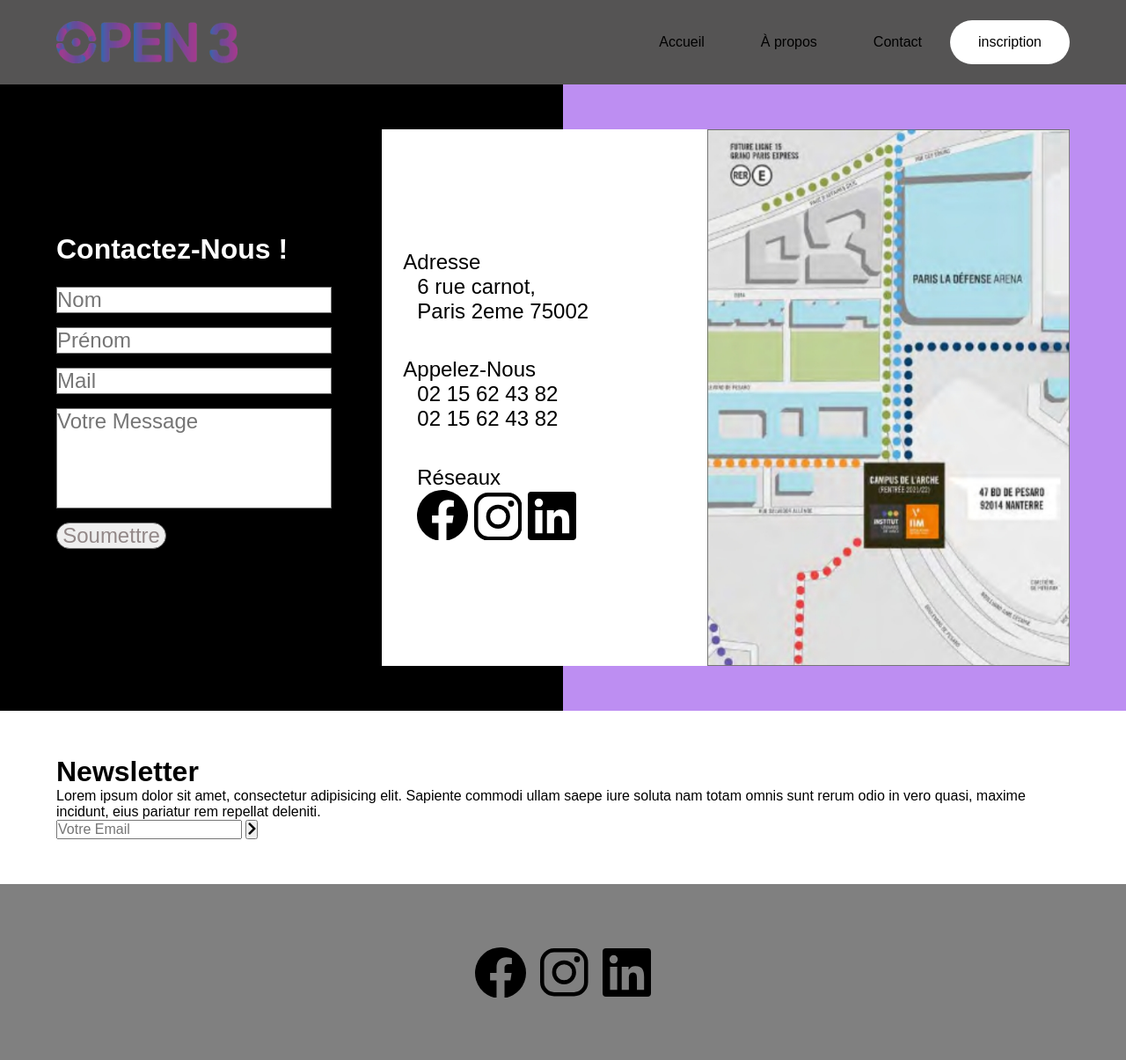
After one commit to MeliMel00/Bap-open-3-grp34, a PHP site: page /contact.php in a window 1280 px wide. The commit adds this page. Shown: the whole page at 88% size. Run offline with PHP 8.4, Linux system fonts and the light colour scheme.

Commit message:
Add Contact

```diff
--- /dev/null
+++ b/contact.php
@@ -0,0 +1,81 @@
+<!DOCTYPE html>
+<html lang="en">
+<head>
+    <meta charset="UTF-8">
+    <meta http-equiv="X-UA-Compatible" content="IE=edge">
+    <meta name="viewport" content="width=device-width, initial-scale=1.0">
+    <script src="https://code.jquery.com/jquery-3.5.0.js"></script>
+    <link rel="stylesheet" href="https://use.fontawesome.com/releases/v5.15.4/css/all.css" integrity="sha384-DyZ88mC6Up2uqS4h/KRgHuoeGwBcD4Ng9SiP4dIRy0EXTlnuz47vAwmeGwVChigm" crossorigin="anonymous">
+    <link rel="stylesheet" href="style.css">
+    <title>Contact</title>
+</head>
+<body>
+    <?php include 'header.php' ?>
+
+
+    <section class="contact">
+        <div class="left-contact">
+            <h2 class="title-contact">Contactez-Nous !</h2>
+            <div class="contact-form">
+                <form method="POST">
+
+                    <input class="champ" type="text" name="Nom" placeholder="Nom" Required>
+                    <input class="champ" type="text" name="Prenom" placeholder="Prénom" Required>
+                    <input class="champ" type="email" name="Mail" placeholder="Mail" Required>
+                    <textarea name="comments" class="champ" id="comments" cols="20" rows="4" placeholder="Votre Message"></textarea>
+                    <input class="submit champ" type="submit" name="submit" value="Soumettre" class="btn-envoyer">
+
+                </form>
+            </div>
+        </div>
+        <div class="right-contact">
+            <div class="info-contact">
+                <ul>
+                    <span>Adresse</span>
+                    <li>6 rue carnot, <br>Paris 2eme 75002</li>
+                </ul>
+                <ul>
+                    <span>Appelez-Nous</span>
+                    <li>02 15 62 43 82</li>
+                    <li>02 15 62 43 82</li>
+                </ul>
+                <ul>
+                    <li>Réseaux</li>
+                    <li class="incon-sm">
+                        <svg xmlns="http://www.w3.org/2000/svg" width="58" height="57.649" viewBox="0 0 58 57.649">
+                            <path id="Icon_awesome-facebook" data-name="Icon awesome-facebook" d="M58.562,29.562A29,29,0,1,0,25.031,58.212V37.946H17.664V29.562h7.367V23.173c0-7.268,4.327-11.282,10.953-11.282a44.63,44.63,0,0,1,6.492.566V19.59H38.819c-3.6,0-4.725,2.236-4.725,4.529v5.443h8.043L40.85,37.946H34.094V58.212A29.01,29.01,0,0,0,58.562,29.562Z" transform="translate(-0.563 -0.563)"/>
+                        </svg>
+
+                        <svg xmlns="http://www.w3.org/2000/svg" width="54.5" height="54.5" viewBox="0 0 54.5 54.5">
+                            <path id="Tracé_3" data-name="Tracé 3" d="M43.1,9.042A11.388,11.388,0,0,1,54.458,20.4V43.1A11.388,11.388,0,0,1,43.1,54.458H20.4A11.388,11.388,0,0,1,9.042,43.1V20.4A11.388,11.388,0,0,1,20.4,9.042H43.1m0-4.542H20.4A15.943,15.943,0,0,0,4.5,20.4V43.1A15.943,15.943,0,0,0,20.4,59H43.1A15.943,15.943,0,0,0,59,43.1V20.4A15.943,15.943,0,0,0,43.1,4.5Z" transform="translate(-4.5 -4.5)"/>
+                            <path id="Tracé_4" data-name="Tracé 4" d="M27.031,15.812a3.406,3.406,0,1,1,3.406-3.406A3.4,3.4,0,0,1,27.031,15.812Z" transform="translate(14.979 0.083)"/>
+                            <path id="Tracé_5" data-name="Tracé 5" d="M24.875,15.792a9.083,9.083,0,1,1-9.083,9.083,9.092,9.092,0,0,1,9.083-9.083m0-4.542A13.625,13.625,0,1,0,38.5,24.875,13.629,13.629,0,0,0,24.875,11.25Z" transform="translate(2.375 2.375)"/>
+                        </svg>
+                        <svg xmlns="http://www.w3.org/2000/svg" width="55.009" height="55.009" viewBox="0 0 55.009 55.009">
+                            <path id="Icon_awesome-linkedin" data-name="Icon awesome-linkedin" d="M51.08,2.25H3.917A3.946,3.946,0,0,0,0,6.216V53.293a3.946,3.946,0,0,0,3.917,3.966H51.08a3.957,3.957,0,0,0,3.929-3.966V6.216A3.957,3.957,0,0,0,51.08,2.25ZM16.626,49.4H8.472V23.149h8.165V49.4ZM12.549,19.563a4.727,4.727,0,1,1,4.727-4.727,4.729,4.729,0,0,1-4.727,4.727ZM47.188,49.4H39.035V36.631c0-3.045-.061-6.962-4.236-6.962-4.248,0-4.9,3.315-4.9,6.741V49.4H21.746V23.149h7.822v3.585h.111A8.588,8.588,0,0,1,37.4,22.5c8.251,0,9.786,5.44,9.786,12.512Z" transform="translate(0 -2.25)"/>
+                        </svg>
+                    </li>
+                </ul>
+            </div>
+            <div class="map-contact">
+                <img src="./img/map.jpg" alt="">
+            </div>
+        </div>
+    </section>
+    <section class="contact">
+    <ul class="title-sect-ul">
+            <h2 class="title-sect" style="text-decoration: none">Newsletter</h2>
+        </ul>
+        <p>Lorem ipsum dolor sit amet, consectetur adipisicing elit. Sapiente commodi ullam saepe iure soluta nam totam omnis sunt rerum odio in vero quasi, maxime incidunt, eius pariatur rem repellat deleniti.</p>
+        <div class="newsletter">
+            <input type="text" placeholder="Votre Email">
+            <button type="submit"><i class="fas fa-chevron-right"></i></button>
+        </div>
+    </section>
+
+
+
+    <?php include 'footer.php' ?>
+</body>
+<script src="./script.js"></script>
+</html>
--- a/header.php
+++ b/header.php
@@ -61,9 +61,9 @@
         <img src="./img/logo_open_3.png" alt="">
     </div>
     <div class="link-page">
-        <a href="#" class ="link-desc">Accueil</a>
-        <a href="#" class ="link-desc">À propos</a>
-        <a href="#" class ="link-desc">Contact</a>
+        <a href="index.php" class ="link-desc">Accueil</a>
+        <a href="about.php" class ="link-desc">À propos</a>
+        <a href="contact.php" class ="link-desc">Contact</a>
         <a href="inscription.php">
             <div class="btn-inscription">
                 <p>inscription</p>
--- a/index.php
+++ b/index.php
@@ -7,7 +7,7 @@
     <script src="https://code.jquery.com/jquery-3.5.0.js"></script>
     <link rel="stylesheet" href="https://use.fontawesome.com/releases/v5.15.4/css/all.css" integrity="sha384-DyZ88mC6Up2uqS4h/KRgHuoeGwBcD4Ng9SiP4dIRy0EXTlnuz47vAwmeGwVChigm" crossorigin="anonymous">
     <link rel="stylesheet" href="style.css">
-    <title>Document</title>
+    <title>Index</title>
 </head>
 
 <body>
--- a/scss/abstract/_variables.scss
+++ b/scss/abstract/_variables.scss
@@ -1,4 +1,7 @@
 * {
-    font-size: 12px;
+    font-size: 16px;
     list-style-type: none;
 }
+:root{
+    --midle-prct: %50;
+}
--- a/style.css
+++ b/style.css
@@ -48,7 +48,7 @@ section.index:nth-of-type(2) ul:nth-of-type(2) {
   justify-content: center;
 }
 section.index:nth-of-type(2) .div-conf {
-  width: 500px;
+  width: 25%;
   height: auto;
   display: flex;
   flex-direction: column;
@@ -65,10 +65,6 @@ section.index:nth-of-type(2) .div-conf:nth-of-type(2) {
 }
 section.index:nth-of-type(2) .div-conf:nth-of-type(2) .text-conf {
   margin-left: 30px;
-}
-section.index:nth-of-type(2) .img-conf {
-  width: 100%;
-  height: 180px;
 }
 section.index:nth-of-type(2) .text-conf {
   padding: 1rem 0.5rem;
@@ -94,14 +90,14 @@ section.index:nth-of-type(3) .card-hackaton-1 {
   position: relative;
   left: 30px;
   height: auto;
-  width: 550px;
+  width: 40%;
   z-index: 5000;
 }
 section.index:nth-of-type(3) .card-hackaton-2 {
   position: relative;
   right: 30px;
-  height: 400px;
-  width: 400px;
+  height: auto;
+  width: 40%;
   background-color: white;
   display: flex;
   flex-direction: column;
@@ -159,8 +155,12 @@ section.index:nth-of-type(4) .newsletter button :nth-child(1) {
 }
 
 * {
-  font-size: 12px;
+  font-size: 16px;
   list-style-type: none;
+}
+
+:root {
+  --midle-prct: %50;
 }
 
 header {
@@ -492,6 +492,111 @@ footer :nth-child(2) {
   color: white;
 }
 
+section.contact:nth-of-type(1) {
+  display: inline-flex;
+  background: linear-gradient(90deg, black 50%, #BD8EF2 50%);
+  width: 90%;
+}
+@media screen and (max-width: 1024px) {
+  section.contact:nth-of-type(1) {
+    display: flex;
+    flex-direction: column;
+    align-items: center;
+  }
+}
+section.contact:nth-of-type(1) h2 {
+  font-size: 2rem;
+  color: white;
+  margin-bottom: 1.5rem;
+}
+section.contact:nth-of-type(1) .left-contact {
+  width: 40%;
+  display: flex;
+  flex-direction: column;
+  justify-content: center;
+}
+@media screen and (max-width: 1024px) {
+  section.contact:nth-of-type(1) .left-contact {
+    width: 90%;
+  }
+}
+section.contact:nth-of-type(1) .left-contact form {
+  display: flex;
+  flex-direction: column;
+}
+section.contact:nth-of-type(1) .left-contact form .champ {
+  font-size: 1.5rem;
+  margin-bottom: 1rem;
+  border: 1px solid #707070;
+  resize: none;
+  color: #928888;
+}
+section.contact:nth-of-type(1) .left-contact .message {
+  margin-top: 0;
+  height: 5em;
+}
+section.contact:nth-of-type(1) .left-contact .submit {
+  width: 40%;
+  border-radius: 1rem;
+}
+section.contact:nth-of-type(1) .right-contact {
+  display: flex;
+  flex-direction: row;
+  width: 100%;
+  margin-left: 5%;
+}
+@media screen and (max-width: 1024px) {
+  section.contact:nth-of-type(1) .right-contact {
+    margin-left: 0;
+  }
+}
+section.contact:nth-of-type(1) .right-contact .info-contact {
+  display: flex;
+  flex-direction: column;
+  justify-content: center;
+  background-color: white;
+  width: 50%;
+  height: auto;
+}
+@media screen and (max-width: 1024px) {
+  section.contact:nth-of-type(1) .right-contact .info-contact {
+    width: 50%;
+  }
+}
+section.contact:nth-of-type(1) .right-contact .info-contact ul {
+  padding: 1.2rem 0;
+}
+section.contact:nth-of-type(1) .right-contact .info-contact ul span {
+  font-size: 1.5em;
+  padding: 0 1.5rem;
+}
+@media screen and (max-width: 1024px) {
+  section.contact:nth-of-type(1) .right-contact .info-contact ul span {
+    font-size: 1rem;
+  }
+}
+section.contact:nth-of-type(1) .right-contact .info-contact ul li {
+  font-size: 1.5rem;
+  padding: 0 2.5rem;
+}
+@media screen and (max-width: 1024px) {
+  section.contact:nth-of-type(1) .right-contact .info-contact ul li {
+    font-size: 1rem;
+  }
+}
+section.contact:nth-of-type(1) .right-contact .map-contact {
+  width: auto;
+}
+@media screen and (max-width: 1024px) {
+  section.contact:nth-of-type(1) .right-contact .map-contact {
+    width: 50%;
+    height: 50%;
+  }
+}
+section.contact:nth-of-type(1) .right-contact .map-contact img {
+  width: 100%;
+  height: 100%;
+}
 * {
   margin: 0;
   padding: 0;
--- a/style.scss
+++ b/style.scss
@@ -5,6 +5,7 @@
         "scss/component/_inscription",
         "scss/component/_success",
         "scss/component/_about",
+        "scss/component/contact.scss",
         "scss/mixins/_mixins";
 
 *{
```
Also changed, not shown: scss/component/contact.scss (added, +100 -0 lines), scss/layout/_index.scss (+4 -8 lines), img/map.jpg (added).
